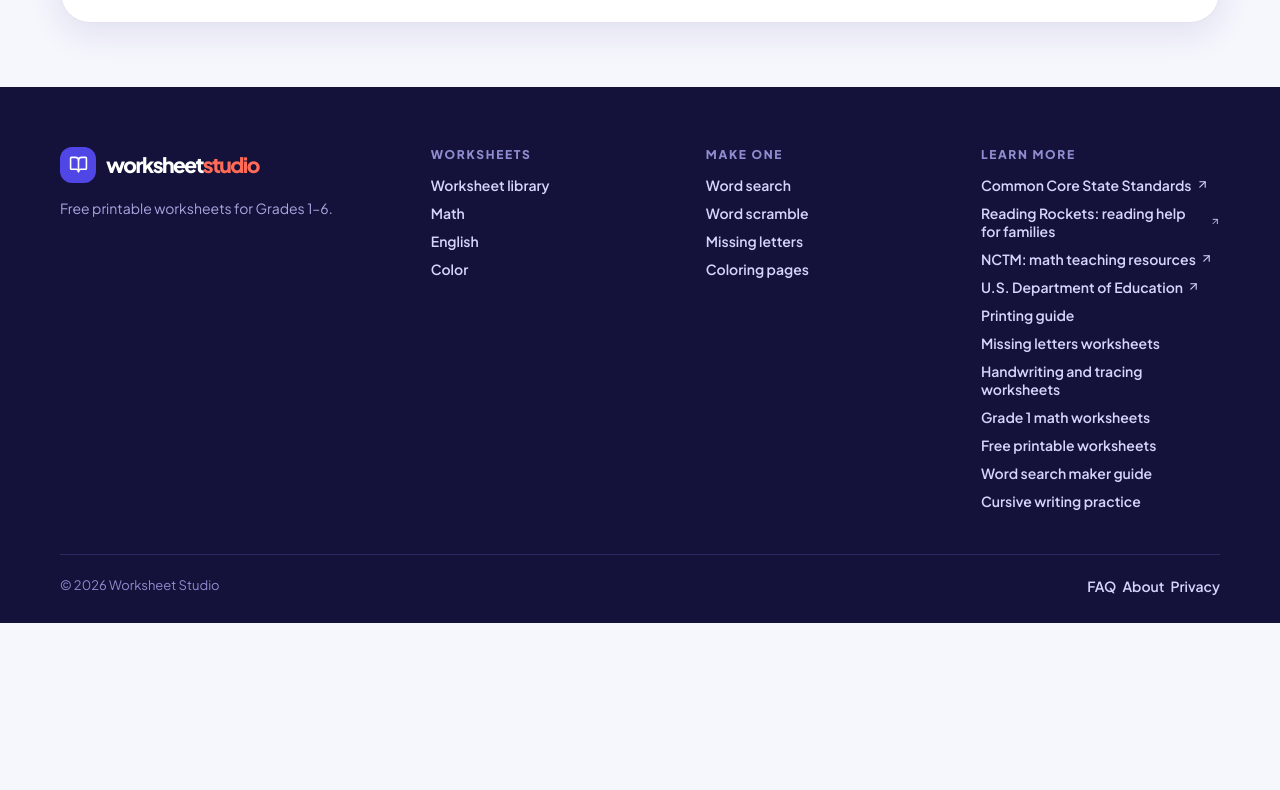
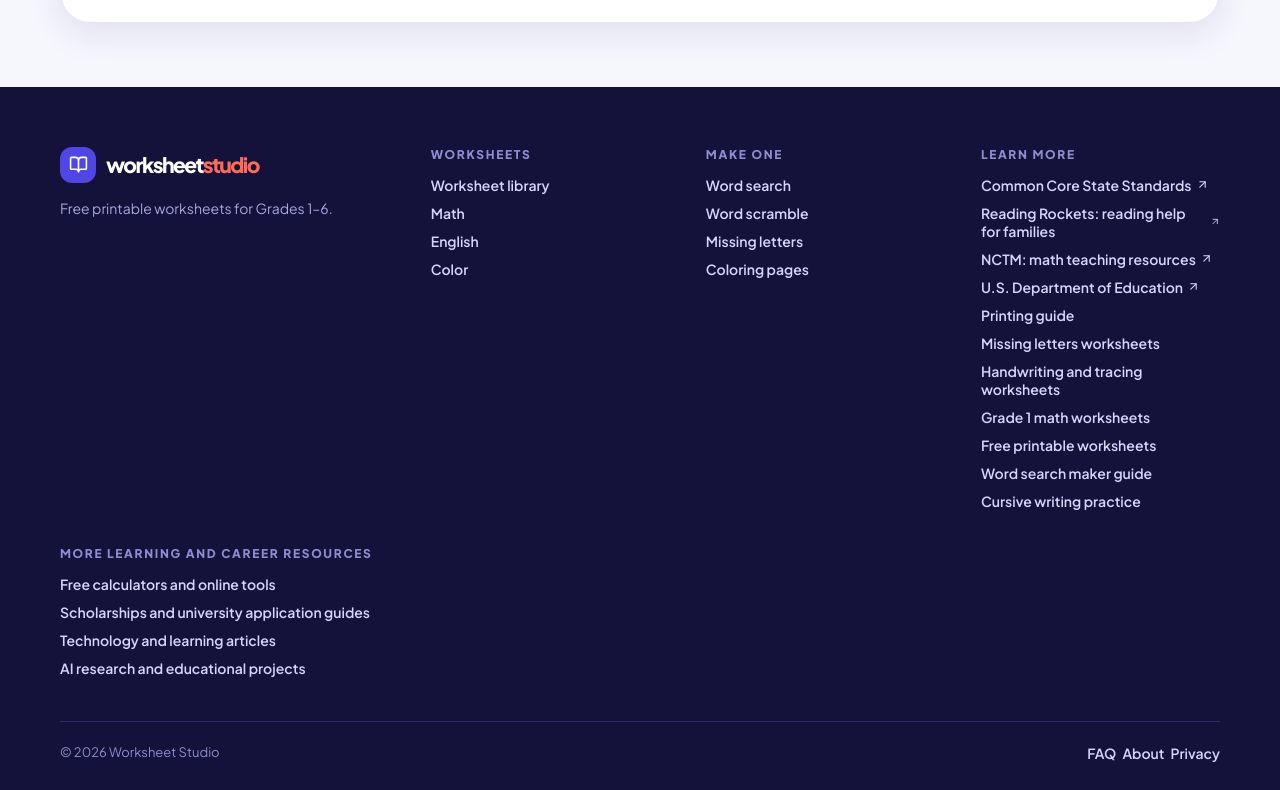
Before and after one commit to KanwarAfaq/worksheet, a Next.js app: page / in a window 1280 px wide. Shown: the part 3006-3796 px from the top of the page. Before the commit the page ends 3629 px from the top, so only its background shows below. Built offline with nearby package versions, Linux system fonts and the light colour scheme; no server answers; the database is empty.

Commit message:
feat(seo): connect portfolio resources with contextual search-friendly links

```diff
--- a/src/components/site-footer.tsx
+++ b/src/components/site-footer.tsx
@@ -26,6 +26,13 @@ export default function Footer(){
     <Link href="/guides/printing-worksheets">Printing guide</Link>
     {guides.map(g=><Link key={g.slug} href={'/guides/'+g.slug}>{g.navLabel}</Link>)}
    </nav>
+   <nav className="footer-col" aria-label="Related independent resources">
+     <h2>More learning and career resources</h2>
+     <a href="https://anytool.online/">Free calculators and online tools</a>
+     <a href="https://scholarportal.site/">Scholarships and university application guides</a>
+     <a href="https://kmafaq.online/">Technology and learning articles</a>
+     <a href="https://kmafaq.site/">AI research and educational projects</a>
+   </nav>
    <div className="footer-bottom"><span>© {new Date().getFullYear()} Worksheet Studio</span>
     <span className="footer-legal"><Link href="/faq">FAQ</Link><Link href="/about">About</Link><Link href="/privacy">Privacy</Link></span></div>
   </div></footer>;
```
